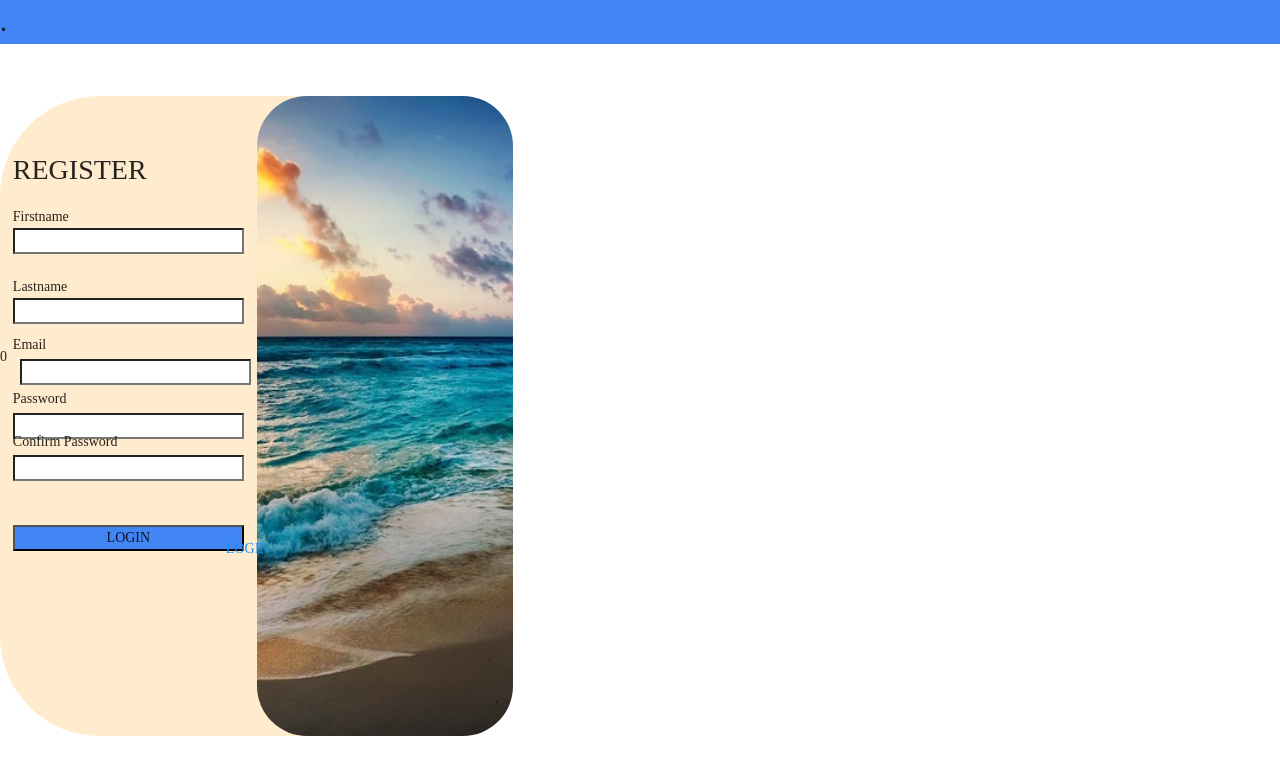
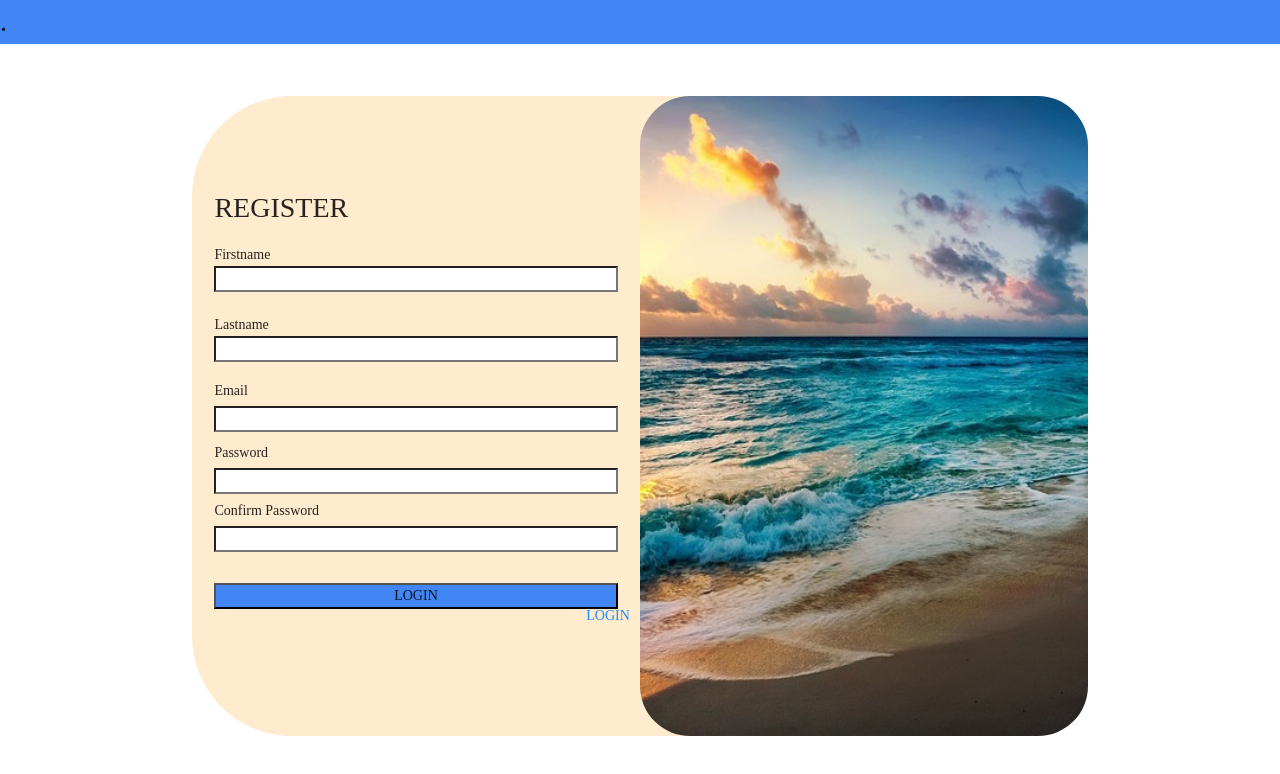
Before and after one commit to pracharapol/Project_Softarch, a React (Create React App) app: page /Regis in a window 1280 px wide. Shown: the top 774 px of the page. Built offline with nearby package versions, Linux system fonts and the light colour scheme.

Commit message:
push register

```diff
--- a/src/Css/Regis.css
+++ b/src/Css/Regis.css
@@ -27,6 +27,8 @@
 
 .bodyofregis {
   margin-top: 3%;
+  width: 70%;
+  left: 15%;
   background-color: blanchedalmond;
   position: absolute;
   height: 80%;
--- a/src/page/Regispage.tsx
+++ b/src/page/Regispage.tsx
@@ -32,7 +32,7 @@ function Regispage() {
             <label className="emailposi" htmlFor="email">
               Email
             </label>
-            <br />0
+            <br />
             <input type="text" id="email" />
             <br />
             <label className="passposi" htmlFor="pass">
```
